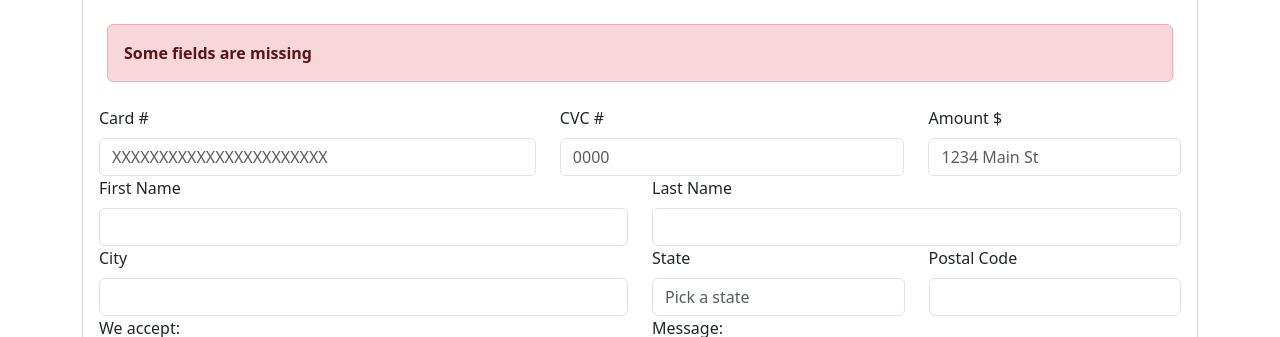
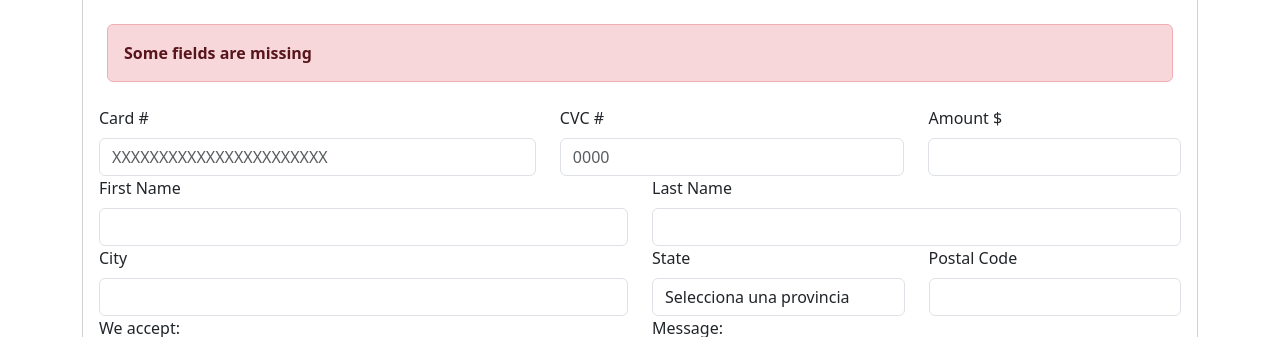
Before and after one commit to 4GeeksAcademy/fmangom292-fs112-html5-form, a plain HTML site: page index.html in a window 1280 px wide. Shown: the part 76-413 px from the top of the page. Drawn offline with nearby package versions, Linux system fonts and the light colour scheme.

Commit message:
Mejora del formulario de pago: cambio de campo de texto a número para la cantidad y adición de un selector de provincias.

```diff
--- a/index.html
+++ b/index.html
@@ -36,7 +36,7 @@
                         </div>
                         <div class="col-3">
                             <label for="inputAddress" class="form-label">Amount</label>
-                            $<input type="text" class="form-control" id="inputAddress" placeholder="1234 Main St">
+                            $<input type="number" class="form-control" id="inputAddress" placeholder="">
                         </div>
                     </div>
                     <div class="row">
@@ -51,12 +51,66 @@
                     </div>
                     <div class="row">
                         <div class="col-6">
-                            <label for="inputZip" class="form-label">City</label>
-                            <input type="text" class="form-control" id="inputZip">
+                            <label for="inputCity" class="form-label">City</label>
+                            <input type="text" class="form-control" id="inputCity">
                         </div>
                         <div class="col-3">
                             <label for="inputState" class="form-label">State</label>
-                            <input type="number" placeholder="Pick a state" class="form-control" id="inputState">
+                            <select name="inputState" id="inputState" placeholder="Pick a state" class="form-control">
+                                <option value="">Selecciona una provincia</option>
+                                <option value="Álava">Álava</option>
+                                <option value="Albacete">Albacete</option>
+                                <option value="Alicante">Alicante</option>
+                                <option value="Almería">Almería</option>
+                                <option value="Asturias">Asturias</option>
+                                <option value="Ávila">Ávila</option>
+                                <option value="Badajoz">Badajoz</option>
+                                <option value="Baleares">Baleares</option>
+                                <option value="Barcelona">Barcelona</option>
+                                <option value="Burgos">Burgos</option>
+                                <option value="Cáceres">Cáceres</option>
+                                <option value="Cádiz">Cádiz</option>
+                                <option value="Cantabria">Cantabria</option>
+                                <option value="Castellón">Castellón</option>
+                                <option value="Ciudad Real">Ciudad Real</option>
+                                <option value="Córdoba">Córdoba</option>
+                                <option value="Cuenca">Cuenca</option>
+                                <option value="Girona">Girona</option>
+                                <option value="Granada">Granada</option>
+                                <option value="Guadalajara">Guadalajara</option>
+                                <option value="Guipúzcoa">Guipúzcoa</option>
+                                <option value="Huelva">Huelva</option>
+                                <option value="Huesca">Huesca</option>
+                                <option value="Jaén">Jaén</option>
+                                <option value="La Coruña">La Coruña</option>
+                                <option value="La Rioja">La Rioja</option>
+                                <option value="Las Palmas">Las Palmas</option>
+                                <option value="León">León</option>
+                                <option value="Lleida">Lleida</option>
+                                <option value="Lugo">Lugo</option>
+                                <option value="Madrid">Madrid</option>
+                                <option value="Málaga">Málaga</option>
+                                <option value="Murcia">Murcia</option>
+                                <option value="Navarra">Navarra</option>
+                                <option value="Ourense">Ourense</option>
+                                <option value="Palencia">Palencia</option>
+                                <option value="Pontevedra">Pontevedra</option>
+                                <option value="Salamanca">Salamanca</option>
+                                <option value="Santa Cruz de Tenerife">Santa Cruz de Tenerife</option>
+                                <option value="Segovia">Segovia</option>
+                                <option value="Sevilla">Sevilla</option>
+                                <option value="Soria">Soria</option>
+                                <option value="Tarragona">Tarragona</option>
+                                <option value="Teruel">Teruel</option>
+                                <option value="Toledo">Toledo</option>
+                                <option value="Valencia">Valencia</option>
+                                <option value="Valladolid">Valladolid</option>
+                                <option value="Vizcaya">Vizcaya</option>
+                                <option value="Zamora">Zamora</option>
+                                <option value="Zaragoza">Zaragoza</option>
+                                <option value="Ceuta">Ceuta</option>
+                                <option value="Melilla">Melilla</option>
+                            </select>
                         </div>
                         <div class="col-3">
                             <label for="inputPostalCode" class="form-label">Postal Code</label>
@@ -65,9 +119,11 @@
                     </div>
                     <div class="row">
                         <div class="col-6">
-                            We accept:
-                            <div class="bg-secondary">
-                                <div class=" p-3">
+                            <div class="row">
+                                <div class="col-12">
+                                    We accept:
+                                </div>
+                                <div class=" col-7 bg-secondary p-3 rounded-3" style="margin-left: 1.5dvh;">
                                     <div class="form-check form-check-inline">
                                         <input class="form-check-input" name="cc-radio" type="radio"
                                             id="inlineCheckbox1" value="option1">
@@ -97,8 +153,8 @@
                                         </label>
                                     </div>
                                 </div>
+                                <div class="col-3"></div>
                             </div>
-
                         </div>
                         <div class="col-6">
                             <label for="inputZip" class="form-label">Message:</label>
```
